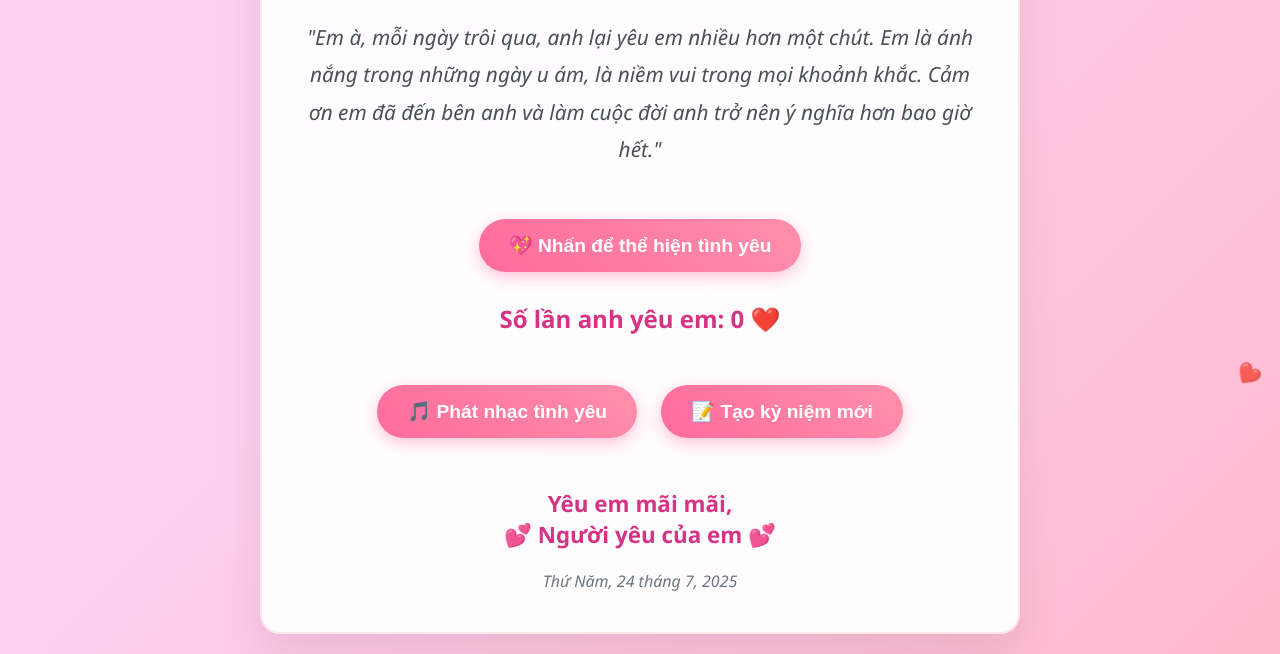
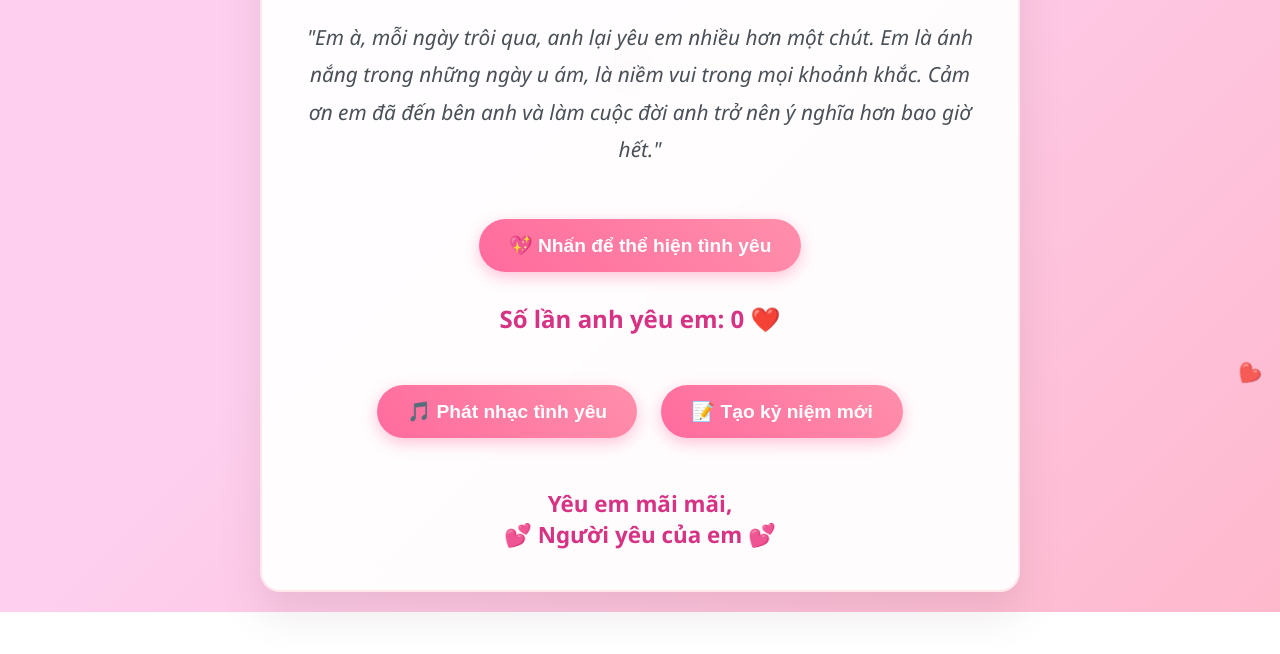
Before and after one commit to Leduong12a/Duong, a plain HTML site: page index.html in a window 1280 px wide. Shown: the part 348-1002 px from the top of the page. After the commit the page ends 960 px from the top, so only its background shows below. Drawn offline with Linux system fonts and the light colour scheme.

Commit message:
Cập nhật giao diện

```diff
--- a/index.html
+++ b/index.html
@@ -312,16 +312,10 @@
             <button class="love-btn" onclick="createMemory()">📝 Tạo kỷ niệm mới</button>
 
             <!-- 👇 Nhúng player YouTube ẩn hoàn toàn -->
-            <iframe
-    id="youtubeAudio"
-    width="0"
-    height="0"
-    style="display: none;"
-    src="https://www.youtube.com/embed/fiZEng5xDf0?autoplay=1&loop=1&playlist=fiZEng5xDf0"
-    allow="autoplay"
-    frameborder="0"
-    allowfullscreen>
-</iframe>
+            <iframe id="youtubeAudio" width="0" height="0" style="display: none;"
+                src="https://www.youtube.com/embed/fiZEng5xDf0?autoplay=1&loop=1&playlist=fiZEng5xDf0" allow="autoplay"
+                frameborder="0" allowfullscreen>
+            </iframe>
 
 
             <div class="signature">
@@ -329,7 +323,7 @@
                 💕 Người yêu của em 💕
             </div>
 
-            <div class="date" id="currentDate"></div>
+            <!-- <div class="date" id="currentDate"></div> -->
         </div>
     </div>
 
@@ -428,14 +422,14 @@
         }
 
         function init() {
-            const now = new Date();
-            const dateStr = now.toLocaleDateString("vi-VN", {
-                weekday: "long",
-                year: "numeric",
-                month: "long",
-                day: "numeric"
-            });
-            document.getElementById("currentDate").textContent = dateStr;
+            // const now = new Date();
+            // const dateStr = now.toLocaleDateString("vi-VN", {
+            //     weekday: "long",
+            //     year: "numeric",
+            //     month: "long",
+            //     day: "numeric"
+            // });
+            // document.getElementById("currentDate").textContent = dateStr;
 
             setInterval(createHeart, 2000);
         }
```
